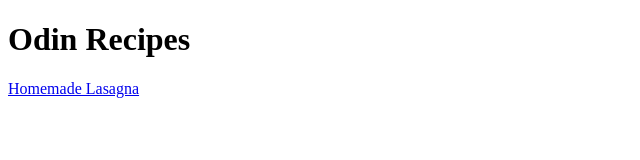
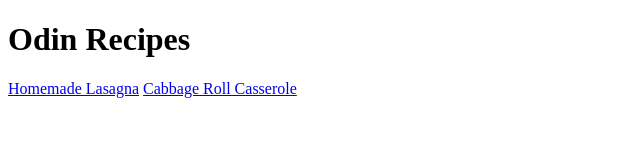
Before and after one commit to Wizmyr/odin-recipes, a plain HTML site: page index.html in a window 1280 px wide. Shown: the whole page, without its empty margins (0-640 px from the left). Drawn offline with Linux system fonts and the light colour scheme.

Commit message:
Link Cabbage Roll Casserole to main HTML

```diff
--- a/index.html
+++ b/index.html
@@ -9,5 +9,6 @@
 <body>
     <h1>Odin Recipes</h1>
     <a href="./recipes/homemade-lasagna.html">Homemade Lasagna</a>
+    <a href="./recipes/cabbage-roll-casserole.html">Cabbage Roll Casserole</a>
 </body>
 </html>
```
